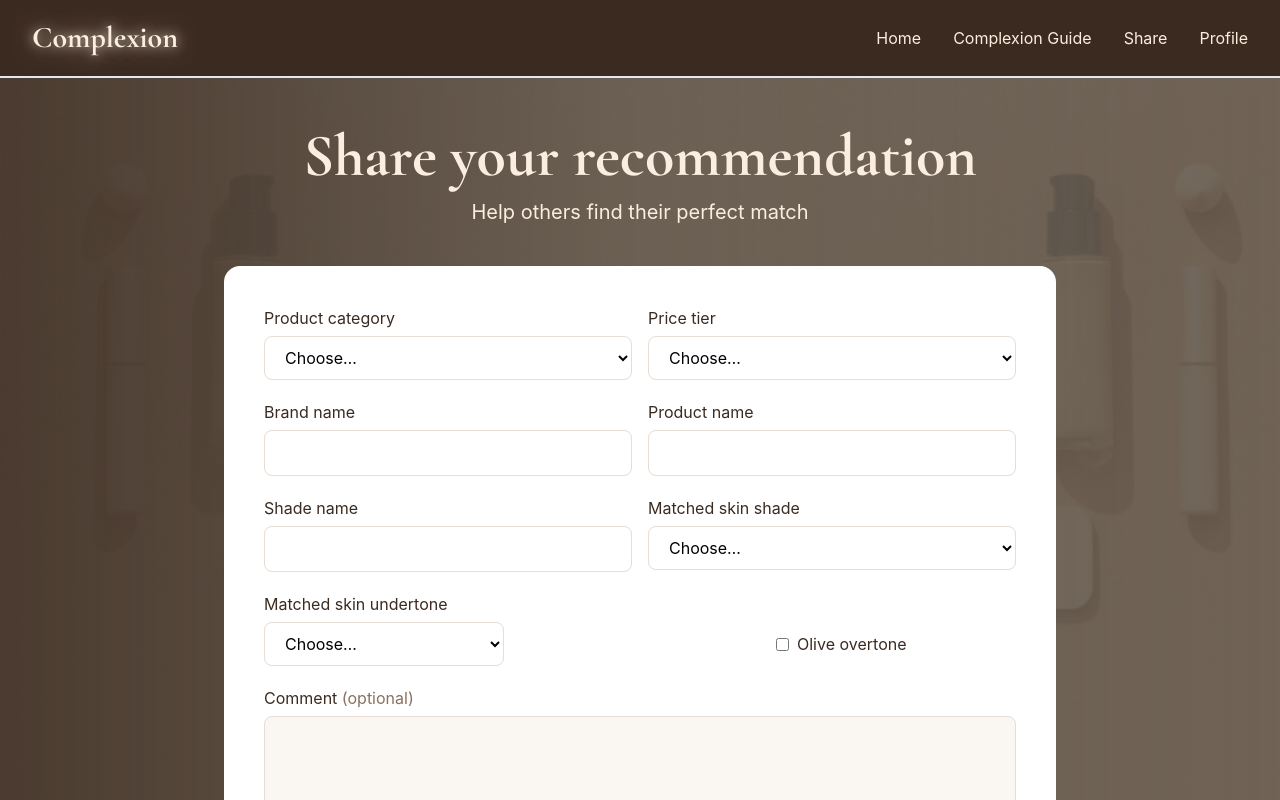
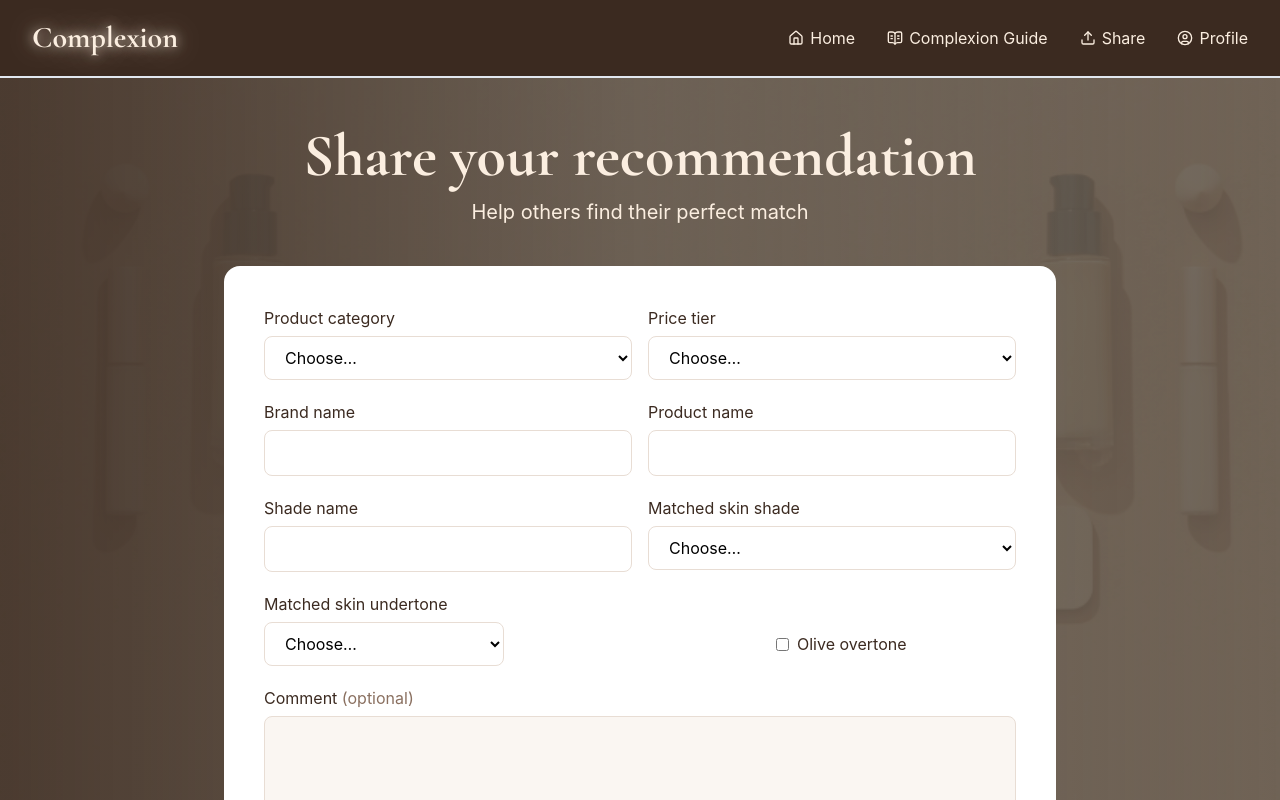
Before and after one commit to kayleighzoe/fsa-complexion, a React (Vite) app in the folder complexion-client/: page /share in a window 1280 px wide. Shown: the top 800 px of the page. Built offline with nearby package versions, Linux system fonts and the light colour scheme.

Commit message:
feat(frontend): add lucide react icons

```diff
--- a/complexion-client/src/NavBar.tsx
+++ b/complexion-client/src/NavBar.tsx
@@ -1,4 +1,5 @@
 import { Link } from 'react-router';
+import { House, Upload, CircleUser, BookOpenText } from 'lucide-react';
 
 export function NavBar() {
     return (
@@ -14,10 +15,22 @@ export function NavBar() {
                 Complexion
             </Link>
             <div className="flex gap-8 text-[#fbeee0]">
-                <Link to="/">Home</Link>
-                <Link to="/guide">Complexion Guide</Link>
-                <Link to="/share">Share</Link>
-                <Link to="/profile">Profile</Link>
+                <Link to="/" className="flex items-center gap-1.5">
+                    <House size={16}/>
+                    Home
+                </Link>
+                <Link to="/guide" className="flex items-center gap-1.5">
+                    <BookOpenText size={16}/>
+                    Complexion Guide
+                </Link>
+                <Link to="/share" className="flex items-center gap-1.5">
+                    <Upload size={16}/>
+                    Share
+                </Link>
+                <Link to="/profile" className="flex items-center gap-1.5">
+                    <CircleUser size={16}/>
+                    Profile
+                </Link>
             </div>
         </nav>
     );
--- a/complexion-client/src/ProfilePage.tsx
+++ b/complexion-client/src/ProfilePage.tsx
@@ -1,7 +1,9 @@
 import type { MyRecommendation } from './types';
 import { PageBackground } from './PageBackground';
+import { Pencil, Trash2 } from 'lucide-react';
 import profileBackground from './assets/profileBackground.jpg';
 import { NavBar } from './NavBar';
+import { useNavigate } from 'react-router';
 
 const USER = {
     name: 'Someone Someone',
@@ -19,13 +21,15 @@ const MY_RECOMMENDATIONS: MyRecommendation[] = [
         productName: 'Studio Fix',
         category: 'Foundation',
         shadeName: 'NC44.5',
-        priceTier: '$$$ High-end',
+        priceTier: 'High-end',
         comment: 'Leans more warm on warm-neutral undertones',
         sharedOn: '11 May 2026',
     },
 ];
 
 export function ProfilePage() {
+    const navigate = useNavigate();
+
     return (
         <div className="min-h-screen relative bg-[#645b50] flex flex-col">
             <PageBackground image={profileBackground} />
@@ -79,7 +83,9 @@ export function ProfilePage() {
                             <h2 className="text-3xl font-['Cormorant_Garamond'] font-bold text-[#3b2a20]">
                                 My perfect shade matches
                             </h2>
-                            <button className="bg-[#9db4c0] rounded-full px-6 py-2.5">
+                            <button
+                                onClick={() => navigate('/share')}
+                                className="bg-[#9db4c0] rounded-full px-6 py-2.5">
                                 + Share a recommendation
                             </button>
                         </div>
@@ -102,8 +108,12 @@ export function ProfilePage() {
                                     <p className="text-xs text-[#a89684] mt-3">Shared {item.sharedOn}</p>
                                 </div>
                                 <div className="flex gap-2">
-                                    <button className="bg-[#f0d5c0] rounded-full w-10 h-10">✎</button>
-                                    <button className="bg-[#f0d5c0] rounded-full w-10 h-10">🗑</button>
+                                    <button className="bg-[#f0d5c0] rounded-full w-10 h-10 flex items-center justify-center cursor-pointer">
+                                        <Pencil size={16} className="text-[#3b2a20]"/>
+                                    </button>
+                                    <button className="bg-[#f0d5c0] rounded-full w-10 h-10 flex items-center justify-center cursor-pointer">
+                                        <Trash2 size={16} className="text-[#3b2a20]"/>
+                                    </button>
                                 </div>
                             </div>
                         ))}
--- a/complexion-client/src/index.css
+++ b/complexion-client/src/index.css
@@ -13,5 +13,5 @@
 }
 
 .page-fade {
-    animation: fadeIn 0.35s ease-out;
+    animation: fadeIn 1.00s ease-out;
 }
```
